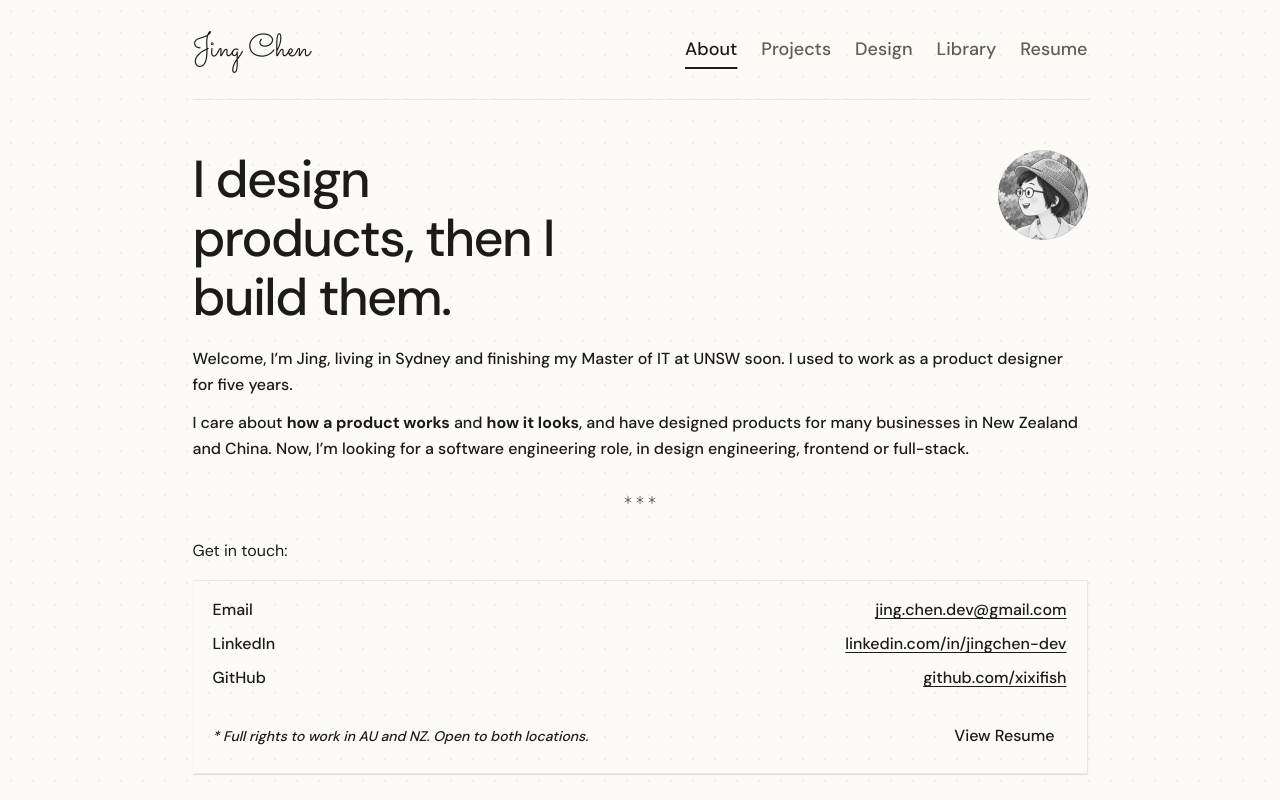
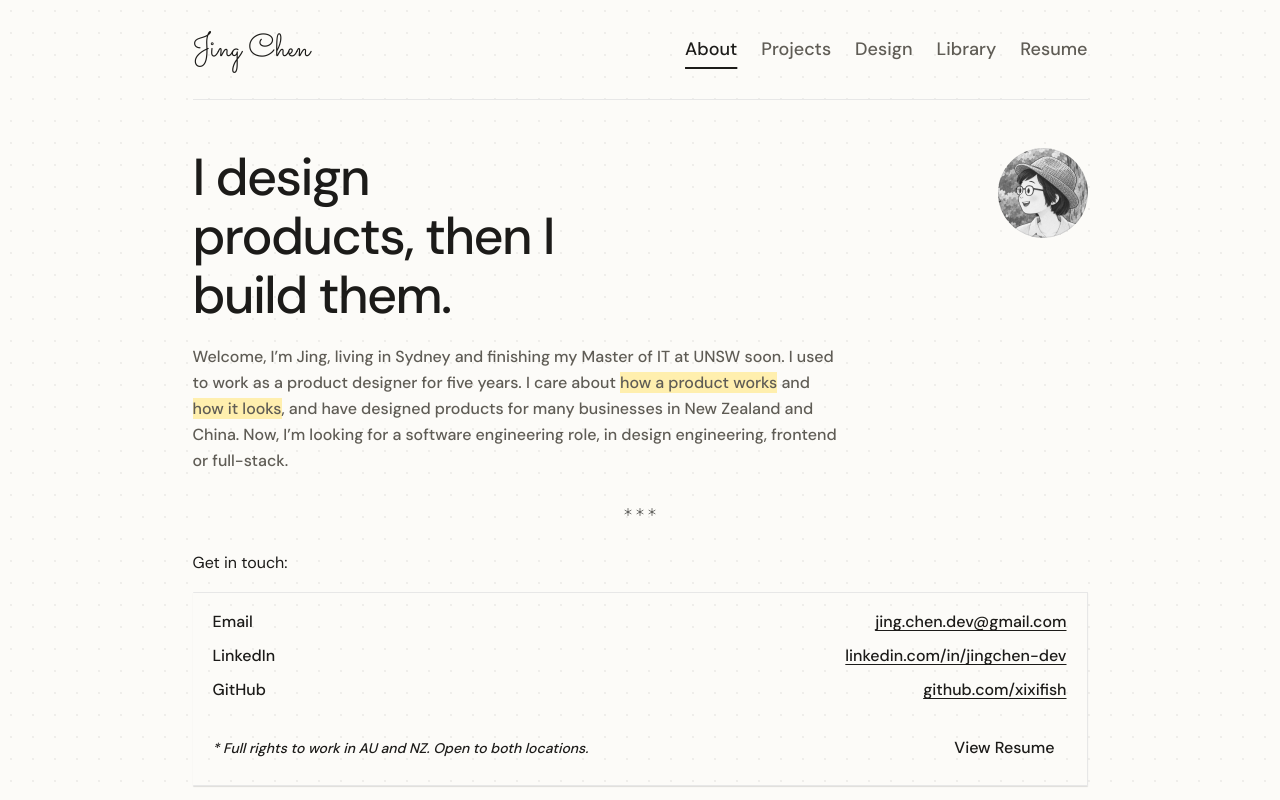
Before and after one commit to xixifish/personal-website, a Next.js app: page / in a window 1280 px wide. Shown: the top 800 px of the page. Built offline with nearby package versions, Linux system fonts and the light colour scheme.

Commit message:
Add intro text

```diff
--- a/app/globals.css
+++ b/app/globals.css
@@ -4,7 +4,7 @@
   --color-muted: #5f5c55;
   --color-line: #e7e7e7;
   --color-bg: #fcfbf8;
-  --color-highlight: #fff3c4;
+  --color-highlight: #ffefae;
 
   /* Sizes */
   --text-headline: 3.25rem;
@@ -16,14 +16,14 @@
   --column: 55.9375rem; /* 895px */
 
   /* Spacing */
-  --space-1: 0.25rem;
-  --space-2: 0.5rem;
-  --space-3: 0.75rem;
-  --space-4: 1rem;
-  --space-5: 1.25rem;
-  --space-6: 1.5rem;
-  --space-8: 2rem;
-  --space-12: 3rem;
+  --space-1: 0.25rem; /* 4px */
+  --space-2: 0.5rem; /* 8px */
+  --space-3: 0.75rem; /* 12px */
+  --space-4: 1rem; /* 16px */
+  --space-5: 1.25rem; /* 20px */
+  --space-6: 1.5rem; /* 24px */
+  --space-8: 2rem; /* 32px */
+  --space-12: 3rem; /* 48px */
 }
 
 *,
--- a/app/page.module.css
+++ b/app/page.module.css
@@ -35,7 +35,7 @@
 .hero {
   display: flex;
   justify-content: space-between;
-  padding-top: 50px;
+  padding-top: var(--space-12);
 }
 
 .heroText {
@@ -47,10 +47,14 @@
 }
 
 .intro {
-  display: flex;
-  flex-direction: column;
-  gap: var(--space-3);
+  max-width: 650px;
   padding-top: var(--space-5);
+  color: var(--color-muted);
+}
+
+.intro mark {
+  background-color: var(--color-highlight);
+  color: inherit;
 }
 
 .footer {
--- a/app/page.tsx
+++ b/app/page.tsx
@@ -21,18 +21,14 @@ export default function Home() {
             className={styles.avatar}
           />
         </div>
-        <div className={styles.intro}>
-          <p>
-            Welcome, I’m Jing, living in Sydney and finishing my Master of IT at
-            UNSW soon. I used to work as a product designer for five years.
-          </p>
-          <p>
-            I care about <strong>how a product works</strong> and{" "}
-            <strong>how it looks</strong>, and have designed products for many
-            businesses in New Zealand and China. Now, I’m looking for a software
-            engineering role, in design engineering, frontend or full-stack.
-          </p>
-        </div>
+        <p className={styles.intro}>
+          Welcome, I’m Jing, living in Sydney and finishing my Master of IT at
+          UNSW soon. I used to work as a product designer for five years. I care
+          about <mark>how a product works</mark> and <mark>how it looks</mark>,
+          and have designed products for many businesses in New Zealand and
+          China. Now, I’m looking for a software engineering role, in design
+          engineering, frontend or full-stack.
+        </p>
         <Divider />
 
         <ContactCard />
```
